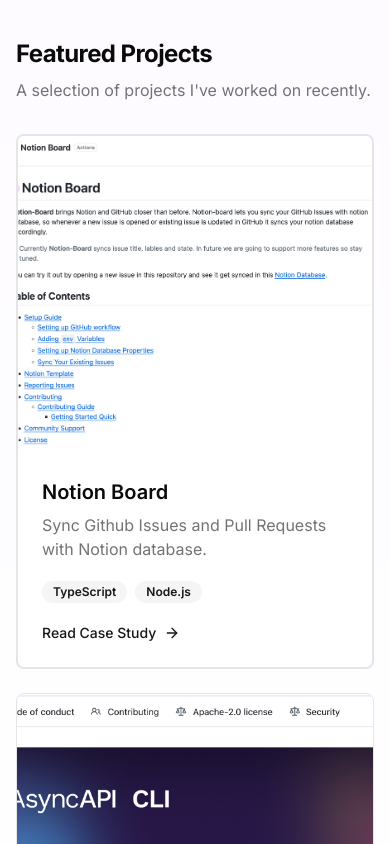
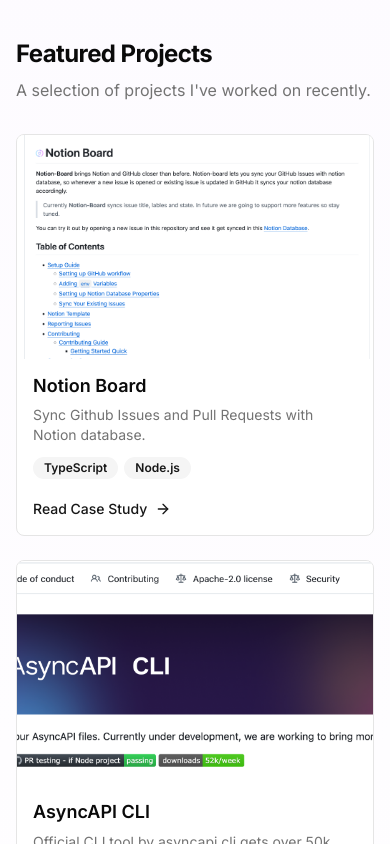
Before and after one commit to Souvikns/souvik, a Next.js app: page / in a window 390 px wide. Shown: the part 2280-3124 px from the top of the page. Built offline with nearby package versions, Linux system fonts and the light colour scheme.

Commit message:
feat: standardize card sizes in bento grid layout
Uniformize card dimensions and maintain responsive bento layout.

Co-authored-by: Souvik De <41781438+Souvikns@users.noreply.github.com>

```diff
--- a/components/projects-bento-grid.tsx
+++ b/components/projects-bento-grid.tsx
@@ -16,14 +16,14 @@ export function ProjectsBentoGrid({ projects, variant = 'featured' }: ProjectsBe
     const [first, ...rest] = projects
 
     return (
-      <div className="grid gap-6 grid-cols-1 md:grid-cols-3 md:grid-rows-2">
-        {/* Large featured card - left side, spans 2x2 */}
-        <Link href={`/projects/${first.id}`} className="md:col-span-2 md:row-span-2">
-          <ProjectCard project={first} isFeatured />
+      <div className="grid gap-6 grid-cols-1 md:grid-cols-2">
+        {/* Left side - featured card */}
+        <Link href={`/projects/${first.id}`}>
+          <ProjectCard project={first} />
         </Link>
 
-        {/* Right side stacked cards */}
-        <div className="flex flex-col gap-6 md:col-span-1">
+        {/* Right side - stacked cards */}
+        <div className="flex flex-col gap-6">
           {rest.map((project) => (
             <Link key={project.id} href={`/projects/${project.id}`}>
               <ProjectCard project={project} />
@@ -34,16 +34,30 @@ export function ProjectsBentoGrid({ projects, variant = 'featured' }: ProjectsBe
     )
   }
 
-  // For 'all' variant, display all projects in a 2-column grid
+  // For 'all' variant, display all projects in a 2-column bento grid layout
+  if (projects.length > 0) {
+    const [first, ...rest] = projects
+
     return (
       <div className="grid gap-6 grid-cols-1 md:grid-cols-2">
-      {projects.map((project) => (
+        {/* Left side - featured card */}
+        <Link href={`/projects/${first.id}`}>
+          <ProjectCard project={first} />
+        </Link>
+
+        {/* Right side - stacked cards */}
+        <div className="flex flex-col gap-6">
+          {rest.map((project) => (
             <Link key={project.id} href={`/projects/${project.id}`}>
               <ProjectCard project={project} />
             </Link>
           ))}
         </div>
+      </div>
     )
+  }
+
+  return null
 }
 
 interface ProjectCardProps {
@@ -51,46 +65,44 @@ interface ProjectCardProps {
   isFeatured?: boolean
 }
 
-function ProjectCard({ project, isFeatured = false }: ProjectCardProps) {
+function ProjectCard({ project }: ProjectCardProps) {
   return (
-    <div className={`group cursor-pointer h-full flex flex-col overflow-hidden rounded-lg border border-border bg-card transition-all hover:border-primary/50 hover:shadow-lg hover:shadow-primary/10 ${isFeatured ? 'border-2' : ''}`}>
+    <div className="group cursor-pointer h-full flex flex-col overflow-hidden rounded-lg border border-border bg-card transition-all hover:border-primary/50 hover:shadow-lg hover:shadow-primary/10">
       {/* Project Image */}
-      <div className={`relative overflow-hidden bg-muted flex-grow ${isFeatured ? 'h-80' : 'h-56'}`}>
+      <div className="relative overflow-hidden bg-muted h-56">
         <Image
           src={project.image}
           alt={project.title}
           fill
           className="object-cover transition-transform duration-300 group-hover:scale-105"
-          sizes={isFeatured ? '(max-width: 768px) 100vw, 66vw' : '(max-width: 768px) 100vw, 50vw'}
+          sizes="(max-width: 768px) 100vw, 50vw"
         />
       </div>
 
       {/* Project Info */}
-      <div className={`space-y-3 flex flex-col flex-grow ${isFeatured ? 'p-6' : 'p-4'}`}>
+      <div className="space-y-3 flex flex-col flex-grow p-4">
         <div className="flex-grow">
-          <h3 className={`font-semibold leading-tight group-hover:text-primary transition-colors ${isFeatured ? 'text-xl' : 'text-lg'}`}>
+          <h3 className="text-lg font-semibold leading-tight group-hover:text-primary transition-colors">
             {project.title}
           </h3>
-          <p className={`mt-2 text-muted-foreground line-clamp-2 ${isFeatured ? 'text-base' : 'text-sm'}`}>
+          <p className="mt-2 text-sm text-muted-foreground line-clamp-2">
             {project.description}
           </p>
         </div>
 
         {/* Technologies */}
-        {isFeatured && (
-          <div className="flex flex-wrap gap-2 pt-2">
-            {project.technologies.slice(0, 3).map((tech) => (
+        <div className="flex flex-wrap gap-1.5">
+          {project.technologies.slice(0, 2).map((tech) => (
             <Badge key={tech} variant="secondary" className="text-xs">
               {tech}
             </Badge>
           ))}
-            {project.technologies.length > 3 && (
+          {project.technologies.length > 2 && (
             <Badge variant="secondary" className="text-xs">
-                +{project.technologies.length - 3}
+              +{project.technologies.length - 2}
             </Badge>
           )}
         </div>
-        )}
 
         {/* CTA */}
         <div className="flex items-center gap-2 pt-2 text-sm font-medium text-primary group-hover:gap-3 transition-all">
```
Lines whose indentation alone changed are shown as unchanged.
